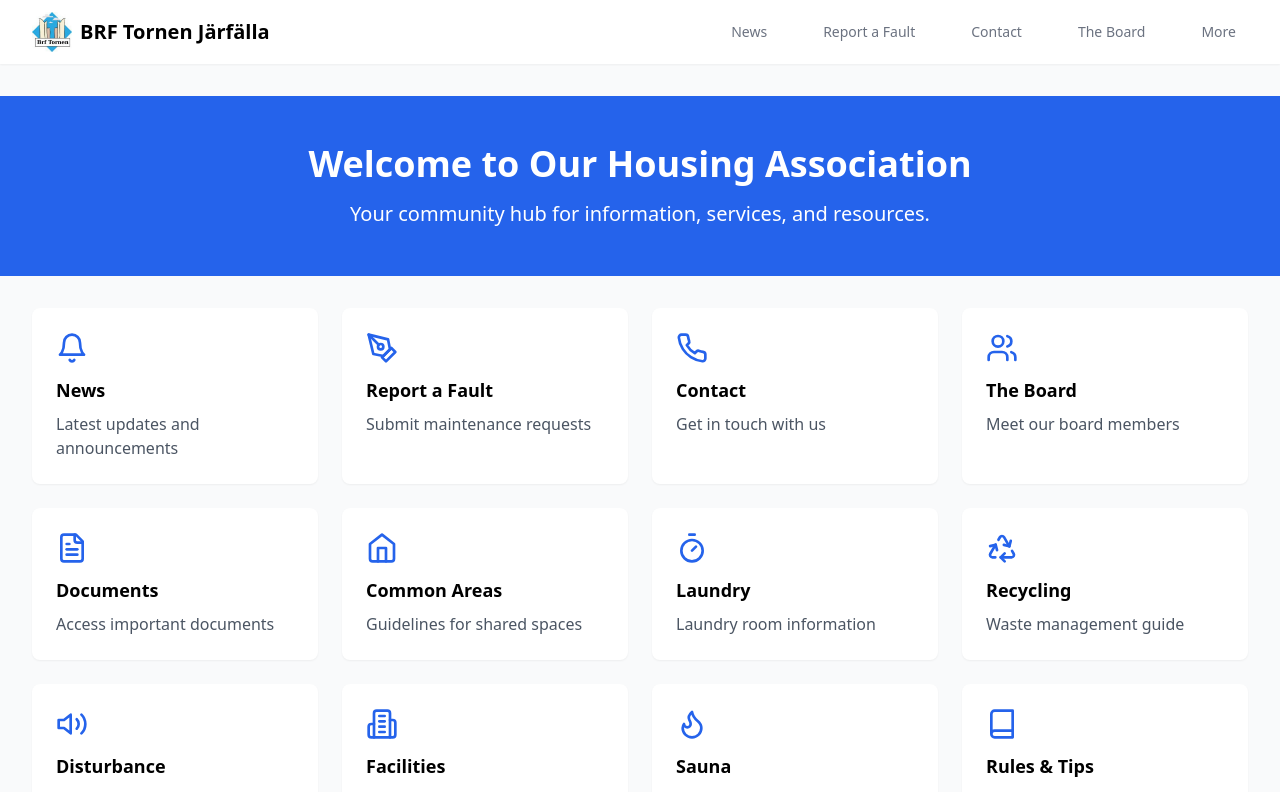
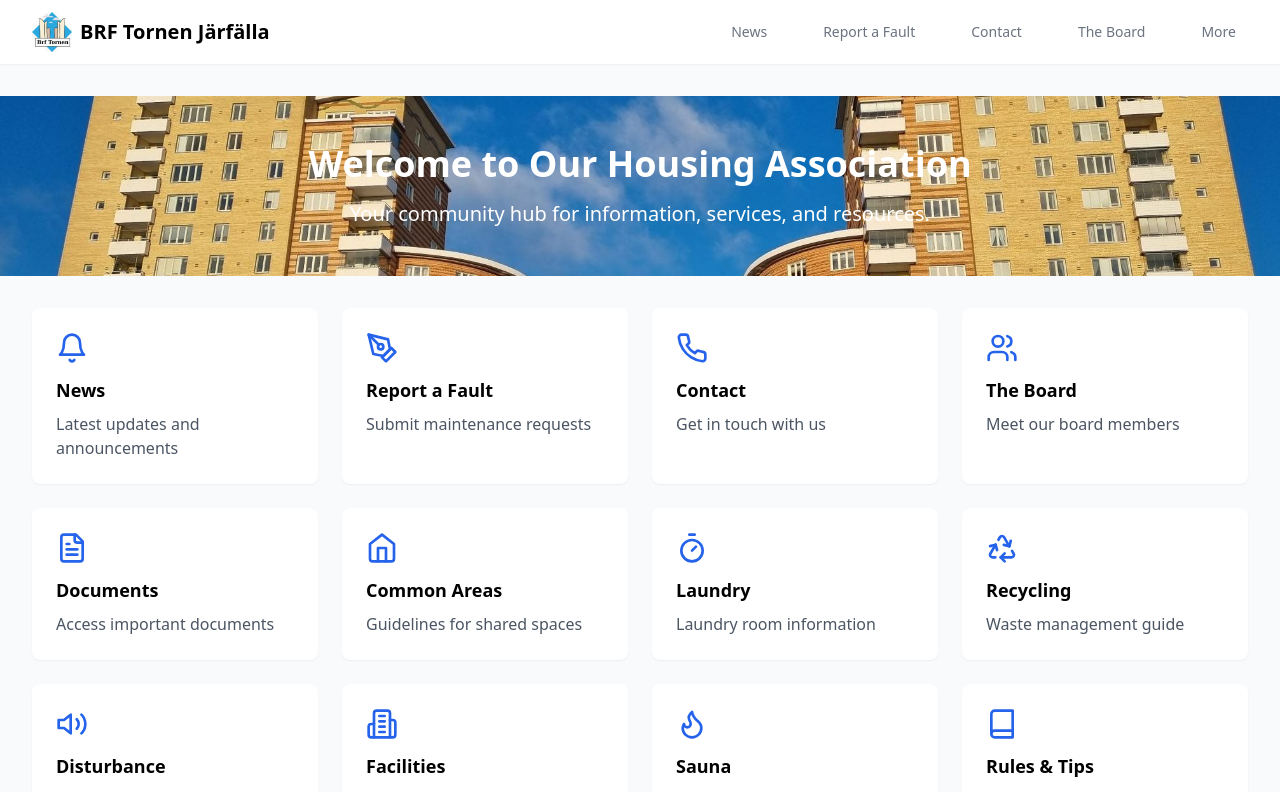
Before and after one commit to robinjac/brftornen, a React (Vite) app: page / in a window 1280 px wide. Shown: the top 792 px of the page. Built offline with nearby package versions, Linux system fonts and the light colour scheme.

Commit message:
Use brf tornen hero image

```diff
--- a/src/pages/Home.tsx
+++ b/src/pages/Home.tsx
@@ -24,7 +24,7 @@ const Home = () => {
   return (
     <div className="space-y-8">
       {/* Hero Section */}
-      <div className="bg-blue-600 -mx-4 sm:-mx-6 lg:-mx-8 px-4 sm:px-6 lg:px-8 py-12 text-white">
+      <div className="bg-[url(/brftornen.jpg)] bg-cover bg-center -mx-4 sm:-mx-6 lg:-mx-8 px-4 sm:px-6 lg:px-8 py-12 text-white">
         <div className="max-w-4xl mx-auto text-center">
           <h1 className="text-4xl font-bold mb-4">Welcome to Our Housing Association</h1>
           <p className="text-xl">Your community hub for information, services, and resources.</p>
```
